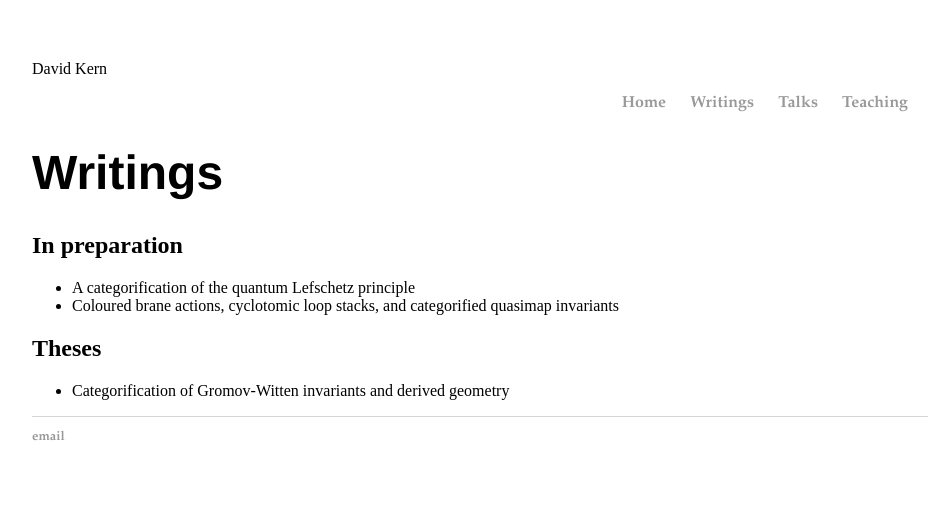
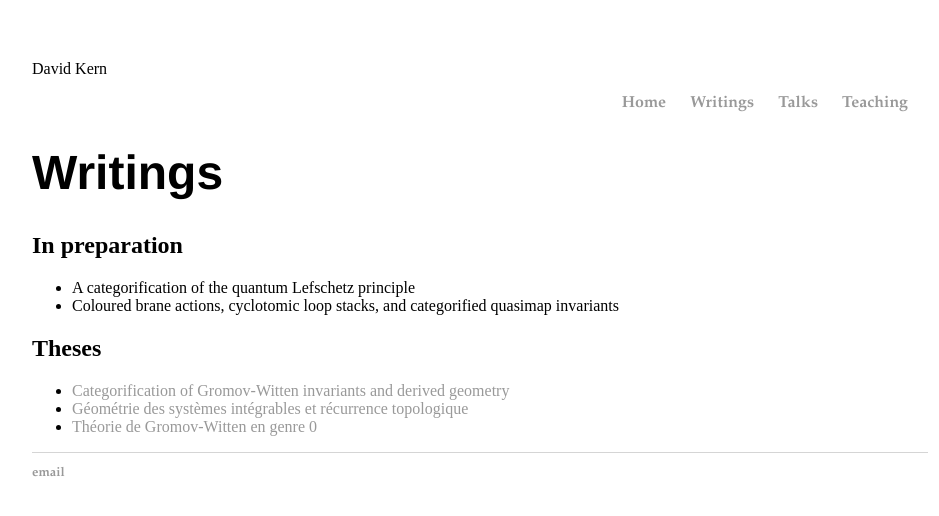
Before and after one commit to dskern/dskern.github.io, a Jekyll site: the page built from writings.html, in a window 1280 px wide. Shown: the top 516 px of the page, without its empty margins (160-1099 px from the left). Built offline with Jekyll 4.4.1, drawn with Linux system fonts in a browser that asks for light colours.

Commit message:
Update writings.html

```diff
--- a/writings.html
+++ b/writings.html
@@ -13,5 +13,7 @@ layout: default
 <h2>Theses</h2>
 
 <ul>
-  <li><a href="Writings/Rapport_stage_DKern.pdf"></a>Categorification of Gromov-Witten invariants and derived geometry</li>
+  <li><a href="Writings/Rapport_stage_DKern.pdf">Categorification of Gromov-Witten invariants and derived geometry</a></li>
+  <li><a href="Writings/Rapport_stage_DKern.pdf">Géométrie des systèmes intégrables et récurrence topologique</a></li>
+  <li><a href="Writings/Rapport_stage_DKern.pdf">Théorie de Gromov-Witten en genre 0</a></li>
 </ul>
```
